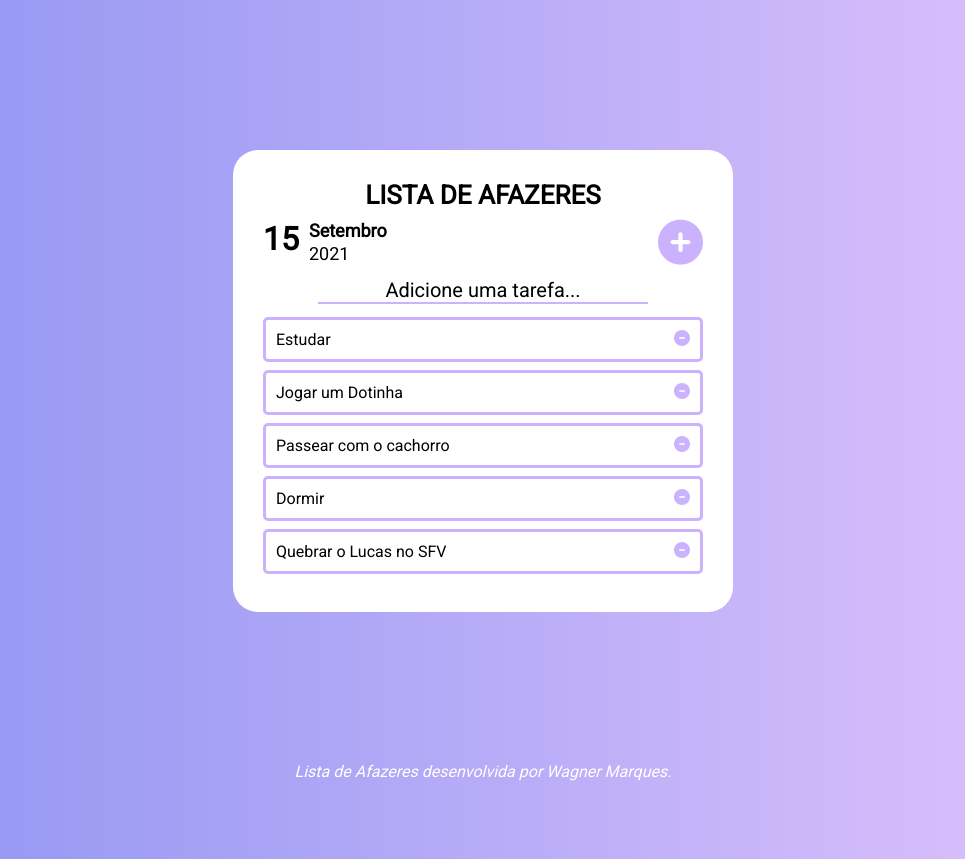
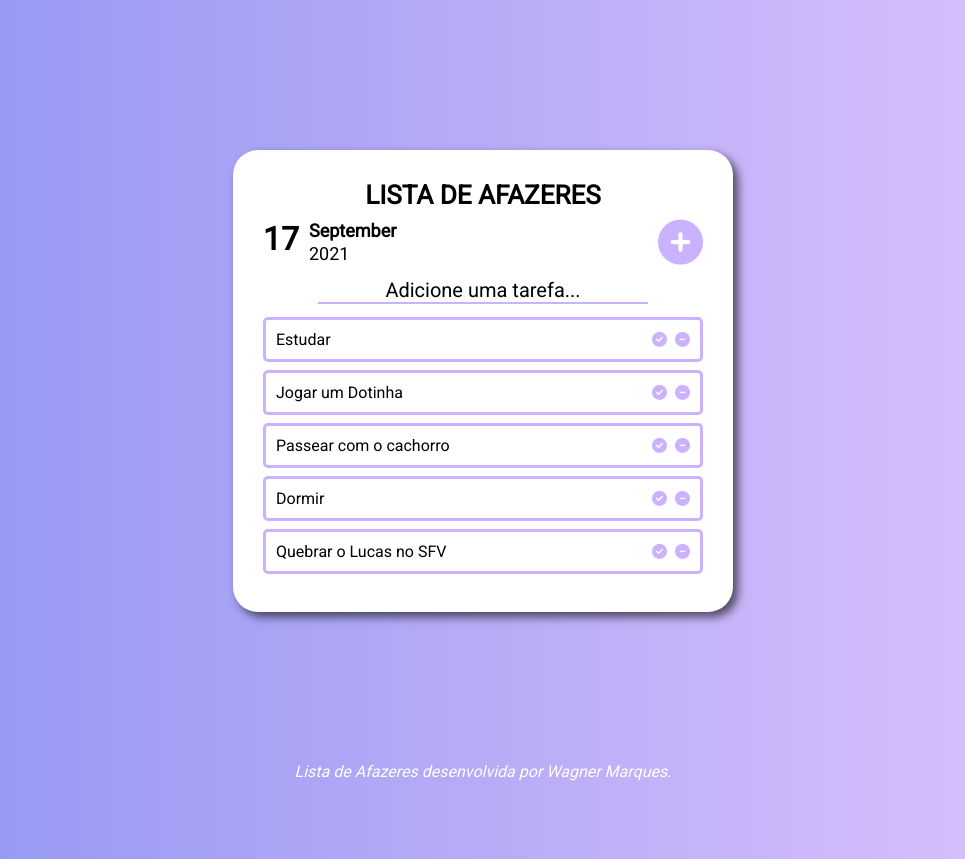
Before and after one commit to marquesmwagner/todo_list, a plain HTML site: page index.html in a window 1280 px wide. Shown: the top 859 px of the page, without its empty margins (157-1122 px from the left). Drawn offline with Linux system fonts and the light colour scheme.

Commit message:
Update buttons

```diff
--- a/css/styles.css
+++ b/css/styles.css
@@ -31,6 +31,7 @@ header {
     padding: 30px;
     display: flex;
     flex-direction: column;
+    box-shadow: 5px 5px 10px 0px rgba(0, 0, 0, 0.6);
 }
 
 .cabecalho {
@@ -58,6 +59,7 @@ header {
 
 .data-mes {
     font-weight: 600;
+    text-transform: capitalize;
 }
 
 .data-ano {
@@ -117,12 +119,26 @@ li {
     flex-direction: row;
 }
 
-li span {
-    margin-left: auto;
+.lista {
+    text-decoration: line-through;
 }
 
-.fa-minus-circle {
+.botao-riscar {
+    margin-left: auto;
+    background: transparent;
+    border: none;
     color: #cbb2fe;
+    font-size: 15px;
+    cursor: pointer;
+}
+
+.botao-excluir {
+    background: transparent;
+    border: none;
+    color: #cbb2fe;
+    font-size: 15px;
+    cursor: pointer;
+    padding-left: 8px;
 }
 
 .fa-minus-circle:hover{
--- a/index.html
+++ b/index.html
@@ -13,20 +13,20 @@
     <div class="container">
         <header>Lista de Afazeres</header>
         <div class="cabecalho">
-            <span class="data-dia">15</span>
+            <span class="data-dia"></span>
             <div class="mes-ano">
-                <span class="data-mes">Setembro</span>
-                <span class="data-ano">2021</span>
+                <span class="data-mes"></span>
+                <span class="data-ano"></span>
             </div>
             <button class="botao-adicionar"><i class="fas fa-plus-circle fa-3x"></i></button>
         </div>
         <input type="text" placeholder="Adicione uma tarefa...">
         <ul>
-            <li>Estudar<span></span><i class="fas fa-minus-circle"></i></li>
-            <li>Jogar um Dotinha<span></span><i class="fas fa-minus-circle"></i></li>
-            <li>Passear com o cachorro<span></span><i class="fas fa-minus-circle"></i></li>
-            <li>Dormir<span></span><i class="fas fa-minus-circle"></i></li>
-            <li>Quebrar o Lucas no SFV<span></span><i class="fas fa-minus-circle"></i></li>
+            <li>Estudar<button class="botao-riscar"><i class="fas fa-check-circle"></i></button><button class="botao-excluir"><i class="fas fa-minus-circle"></i></button></li>
+            <li>Jogar um Dotinha<button class="botao-riscar"><i class="fas fa-check-circle"></i></button><button class="botao-excluir"><i class="fas fa-minus-circle"></i></button></li>
+            <li>Passear com o cachorro<button class="botao-riscar"><i class="fas fa-check-circle"></i></button><button class="botao-excluir"><i class="fas fa-minus-circle"></i></button></li>
+            <li>Dormir<button class="botao-riscar"><i class="fas fa-check-circle"></i></button><button class="botao-excluir"><i class="fas fa-minus-circle"></i></button></li>
+            <li>Quebrar o Lucas no SFV<button class="botao-riscar"><i class="fas fa-check-circle"></i></button><button class="botao-excluir"><i class="fas fa-minus-circle"></i></button></li>
         </ul>
     </div>
 
@@ -38,5 +38,7 @@
         <a href="https://github.com/marquesmwagner" target="_blank"><i class="fab fa-github fa-3x"></i></a>
         <a href="https://www.linkedin.com/in/marquesmwagner/" target="_blank"><i class="fab fa-linkedin-in fa-3x"></i></a>
     </div>
+
+    <script src="js/main.js"></script>
 </body>
 </html>
--- /dev/null
+++ b/js/main.js
@@ -0,0 +1,8 @@
+//Dia - Mês - Ano
+let agora = new Date();
+let dia = agora.getDate();
+let mes = agora.toLocaleString('default', {month:'long'});
+let ano = agora.getFullYear();
+document.querySelector('.data-dia').innerHTML = dia;
+document.querySelector('.data-mes').innerHTML = mes;
+document.querySelector('.data-ano').innerHTML = ano;
```
